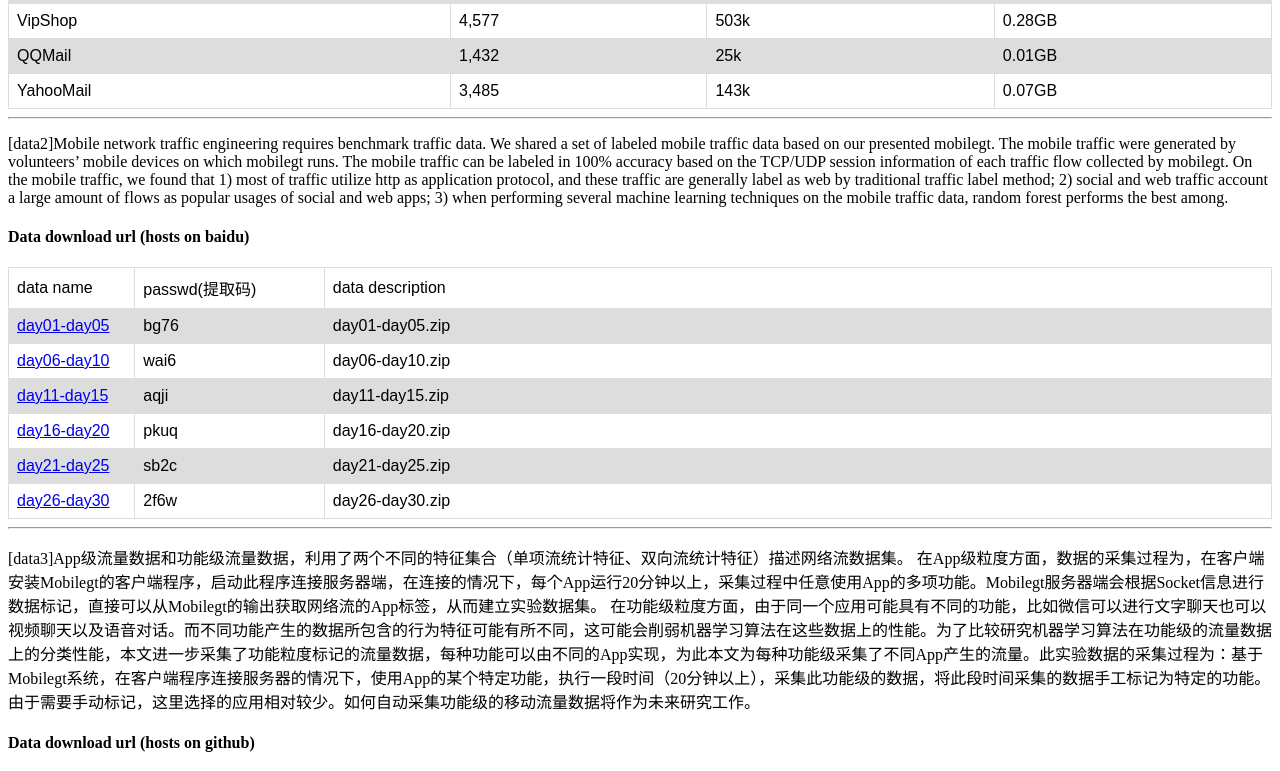
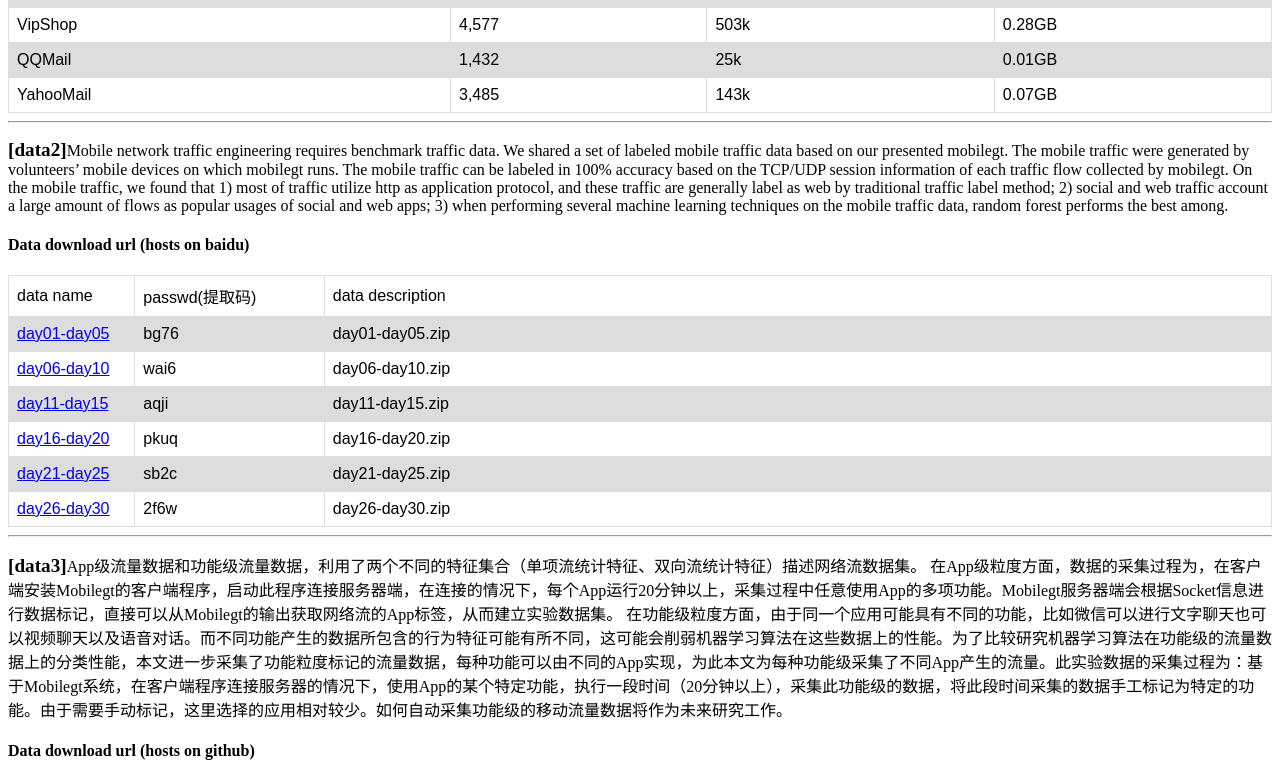
Before and after one commit to wangruoyu/mobilegt, a plain HTML site: page index.html in a window 1280 px wide. Shown: the part 1099-1870 px from the top of the page. Drawn offline with Linux system fonts and the light colour scheme.

Commit message:
Update index.html

```diff
--- a/index.html
+++ b/index.html
@@ -27,7 +27,7 @@
 <hr />
 <p>
 <a name="data1">
-[data1]</a>Based on the mobilegt, we collected the traffic generated by mobile apps on monitored smart phones. The collected mobile traffic data include active MTD (AMTD) and passive MTD(PMTD).
+	<b><big>[data1]</big></b></a>Based on the mobilegt, we collected the traffic generated by mobile apps on monitored smart phones. The collected mobile traffic data include active MTD (AMTD) and passive MTD(PMTD).
 </>
 <ul>
 	<li>AMTD</li>
@@ -108,7 +108,7 @@
 <hr />
     <p>
 <a name="data2">
-[data2]</a>Mobile network traffic engineering requires benchmark traffic data. We shared a set of labeled mobile traffic data based on our presented mobilegt. The mobile traffic were generated by volunteers’ mobile devices on which mobilegt runs. The mobile traffic can be labeled in 100% accuracy based on the TCP/UDP session information of each traffic flow collected by mobilegt. On the mobile traffic, we found that 1) most of traffic utilize http as application protocol, and these traffic are generally label as web by traditional traffic label method; 2) social and web traffic account a large amount of flows as popular usages of social and web apps; 3) when performing several machine learning techniques on the mobile traffic data, random forest performs the best among.
+	<b><big>[data2]</big></b></a>Mobile network traffic engineering requires benchmark traffic data. We shared a set of labeled mobile traffic data based on our presented mobilegt. The mobile traffic were generated by volunteers’ mobile devices on which mobilegt runs. The mobile traffic can be labeled in 100% accuracy based on the TCP/UDP session information of each traffic flow collected by mobilegt. On the mobile traffic, we found that 1) most of traffic utilize http as application protocol, and these traffic are generally label as web by traditional traffic label method; 2) social and web traffic account a large amount of flows as popular usages of social and web apps; 3) when performing several machine learning techniques on the mobile traffic data, random forest performs the best among.
     </p>
 <h4>Data download url (hosts on baidu)</h4>
 <table>
@@ -151,7 +151,7 @@
 <hr />
 <p>
 <a name="data3">
-[data3]</a>App级流量数据和功能级流量数据，利用了两个不同的特征集合（单项流统计特征、双向流统计特征）描述网络流数据集。
+	<b><big>[data3]</big></b></a>App级流量数据和功能级流量数据，利用了两个不同的特征集合（单项流统计特征、双向流统计特征）描述网络流数据集。
 在App级粒度方面，数据的采集过程为，在客户端安装Mobilegt的客户端程序，启动此程序连接服务器端，在连接的情况下，每个App运行20分钟以上，采集过程中任意使用App的多项功能。Mobilegt服务器端会根据Socket信息进行数据标记，直接可以从Mobilegt的输出获取网络流的App标签，从而建立实验数据集。
 在功能级粒度方面，由于同一个应用可能具有不同的功能，比如微信可以进行文字聊天也可以视频聊天以及语音对话。而不同功能产生的数据所包含的行为特征可能有所不同，这可能会削弱机器学习算法在这些数据上的性能。为了比较研究机器学习算法在功能级的流量数据上的分类性能，本文进一步采集了功能粒度标记的流量数据，每种功能可以由不同的App实现，为此本文为每种功能级采集了不同App产生的流量。此实验数据的采集过程为：基于Mobilegt系统，在客户端程序连接服务器的情况下，使用App的某个特定功能，执行一段时间（20分钟以上），采集此功能级的数据，将此段时间采集的数据手工标记为特定的功能。由于需要手动标记，这里选择的应用相对较少。如何自动采集功能级的移动流量数据将作为未来研究工作。
 </p>
```
